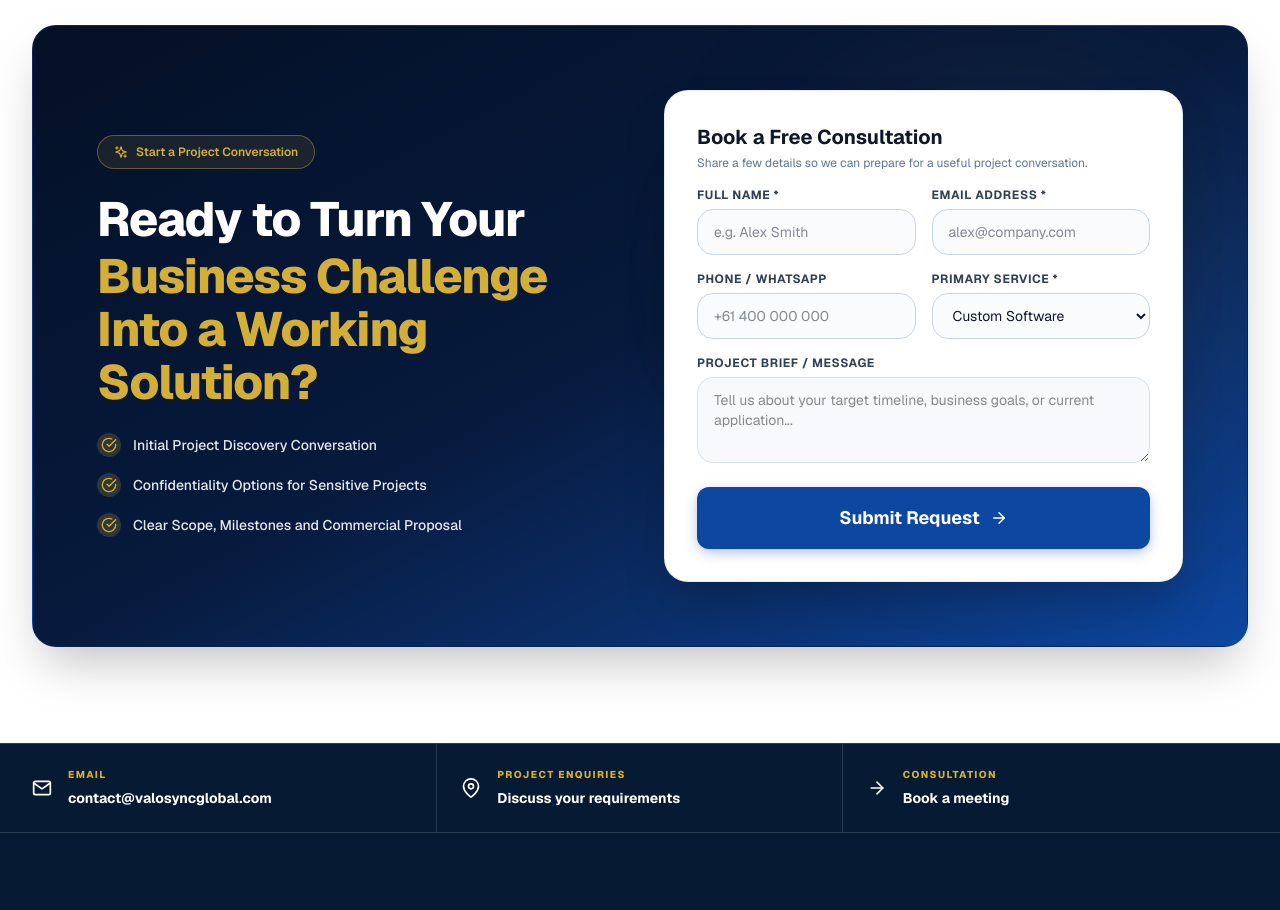
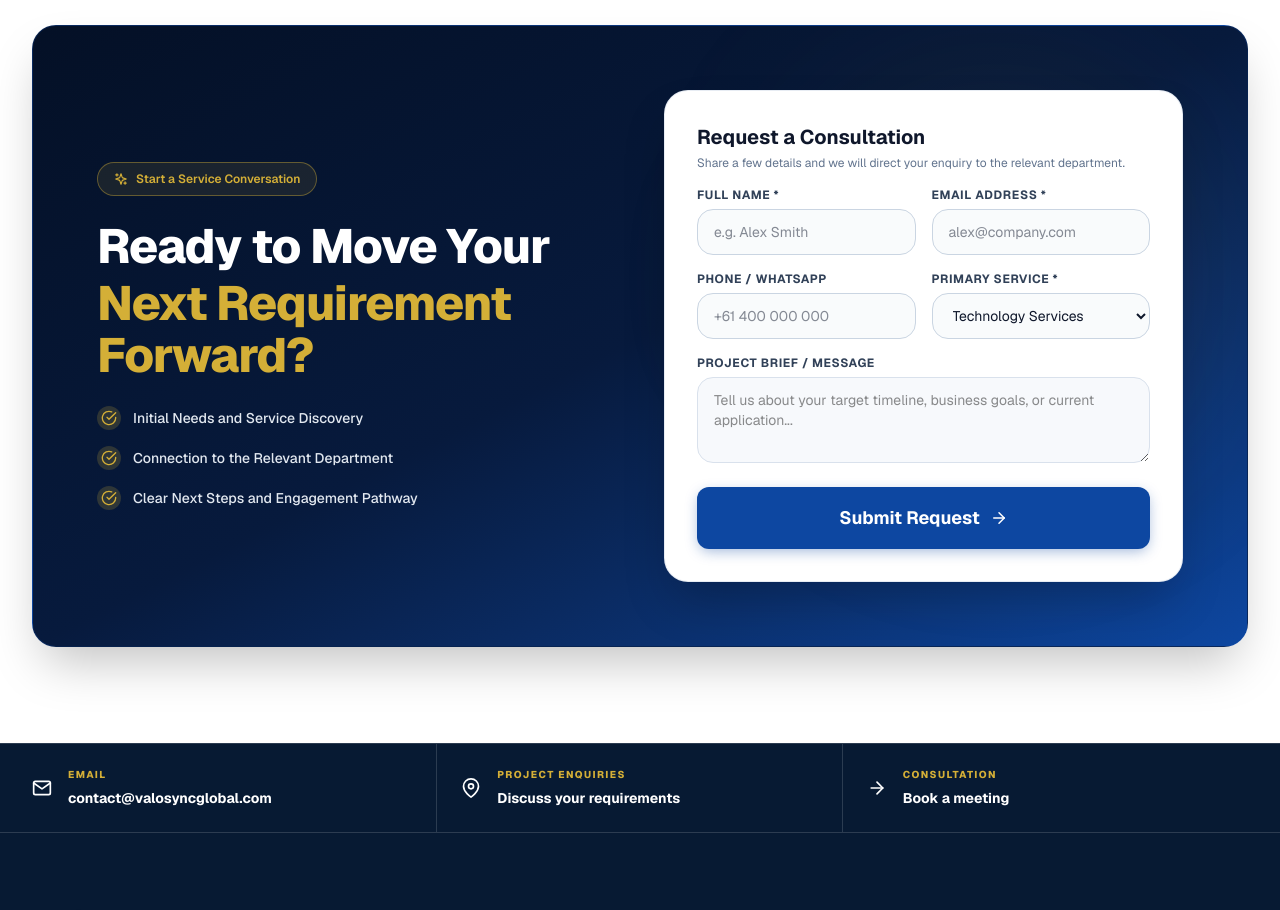
Before and after one commit to mayank-207/ValoSync-Global, a Next.js app: page / in a window 1280 px wide. Shown: the part 8320-9230 px from the top of the page. Built offline with nearby package versions, Linux system fonts and the light colour scheme.

Commit message:
Route homepage enquiries by department

```diff
--- a/components/sections/CTASection.tsx
+++ b/components/sections/CTASection.tsx
@@ -12,7 +12,7 @@ export default function CTASection() {
     name: "",
     email: "",
     phone: "",
-    service: "Custom Software Development",
+    service: "Technology Services",
     message: "",
   });
 
@@ -64,16 +64,16 @@ export default function CTASection() {
             <div className="lg:col-span-6 text-white">
               <span className="inline-flex items-center gap-2 px-4 py-2 text-xs font-semibold rounded-full mb-6 border border-[#D4AF37]/40 bg-[#D4AF37]/10 text-[#D4AF37]">
                 <SparkleIcon size={14} />
-                Start a Project Conversation
+                Start a Service Conversation
               </span>
 
               <h2
                 id="cta-heading"
                 className="text-3xl sm:text-4xl lg:text-5xl font-extrabold tracking-tight leading-[1.1] mb-6 text-white"
               >
-                Ready to Turn Your{" "}
+                Ready to Move Your{" "}
                 <span className="block text-[#D4AF37] mt-1">
-                  Business Challenge Into a Working Solution?
+                  Next Requirement Forward?
                 </span>
               </h2>
 
@@ -83,9 +83,9 @@ export default function CTASection() {
 
               <div className="space-y-4">
                 {[
-                  "Initial Project Discovery Conversation",
-                  "Confidentiality Options for Sensitive Projects",
-                  "Clear Scope, Milestones and Commercial Proposal",
+                  "Initial Needs and Service Discovery",
+                  "Connection to the Relevant Department",
+                  "Clear Next Steps and Engagement Pathway",
                 ].map((point) => (
                   <div key={point} className="flex items-center gap-3 text-sm font-medium">
                     <span className="p-1 rounded-full bg-[#D4AF37]/20 text-[#D4AF37]">
@@ -106,7 +106,7 @@ export default function CTASection() {
                       <CheckCircleIcon size={36} />
                     </div>
                     <h3 className="text-2xl font-bold text-slate-900">
-                      Consultation Request Sent!
+                      Enquiry Sent!
                     </h3>
                     <p className="text-sm text-slate-600 max-w-md mx-auto leading-relaxed">
                       Thank you, <strong className="text-[#0D47A1]">{formData.name}</strong>. Our team will review your requirements and contact you at <span className="font-semibold text-slate-900">{formData.email}</span> as soon as possible.
@@ -123,10 +123,10 @@ export default function CTASection() {
                   <form onSubmit={handleSubmit} className="space-y-4">
                     <div>
                       <h3 className="text-xl font-bold mb-1 text-slate-900">
-                        Book a Free Consultation
+                        Request a Consultation
                       </h3>
                       <p className="text-xs text-slate-500 mb-4">
-                        Share a few details so we can prepare for a useful project conversation.
+                        Share a few details and we will direct your enquiry to the relevant department.
                       </p>
                     </div>
 
@@ -197,12 +197,12 @@ export default function CTASection() {
                           onChange={(e) => setFormData({ ...formData, service: e.target.value })}
                           className="w-full px-4 py-3 text-sm rounded-xl border border-slate-300 bg-slate-50/80 text-slate-900 focus:bg-white focus:outline-none focus:ring-2 focus:ring-[#0D47A1] focus:border-[#0D47A1] transition-all"
                         >
-                          <option value="Custom Software Development" className="text-slate-900 bg-white">Custom Software</option>
-                          <option value="CRM Development" className="text-slate-900 bg-white">CRM Development</option>
-                          <option value="AI Automation" className="text-slate-900 bg-white">AI Automation</option>
-                          <option value="Business Process Automation" className="text-slate-900 bg-white">Automation Process</option>
-                          <option value="Web Development" className="text-slate-900 bg-white">Web Development</option>
-                          <option value="Digital Marketing" className="text-slate-900 bg-white">Digital Marketing & SEO</option>
+                          <option value="Technology Services" className="text-slate-900 bg-white">Technology Services</option>
+                          <option value="Accounting Services" className="text-slate-900 bg-white">Accounting Services</option>
+                          <option value="Conveyancing Services" className="text-slate-900 bg-white">Conveyancing Services</option>
+                          <option value="Civil Engineering Services" className="text-slate-900 bg-white">Civil Engineering Services</option>
+                          <option value="Real Estate Services" className="text-slate-900 bg-white">Real Estate Services</option>
+                          <option value="Home Loan Services" className="text-slate-900 bg-white">Home Loan Services</option>
                         </select>
                       </div>
                     </div>
```
